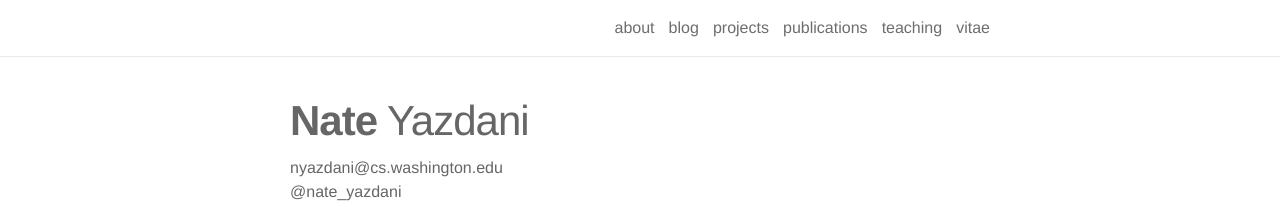
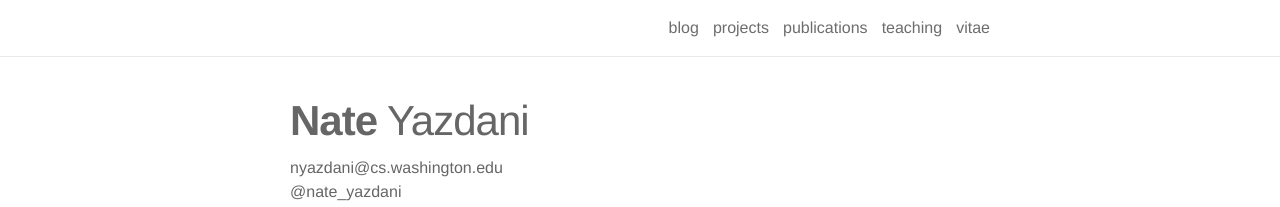
Before and after one commit to nateyazdani/nateyazdani.github.io, a Jekyll site: the page built from _pages/about.md, in a window 1280 px wide. Shown: the top 207 px of the page. Built offline with Jekyll 4.4.1, drawn with Linux system fonts in a browser that asks for light colours; nearby versions of some CDN libraries; emoji names are drawn with the system emoji font.

Commit message:
Use name to link to about page

```diff
--- a/_includes/header.html
+++ b/_includes/header.html
@@ -3,17 +3,17 @@
   <div class="wrapper">
 
     {% if page.layout != "about" %}
-    <span class="site-title">
+    <a class="site-title" href="{{ site.baseurl | prepend: site.url }}/">
         {% assign name = site.name | split: ' ' %}
         <strong>{{ name | first | downcase }}</strong> {{ name | last | downcase }}
-    </span>
+    </a>
     {% endif %}
 
     <nav class="site-nav">
 
       <div class="trigger">
         <!-- About -->
-        <a class="page-link" href="{{ site.baseurl | prepend: site.url }}/">about</a>
+        <!--<a class="page-link" href="{{ site.baseurl | prepend: site.url }}/">about</a>-->
 
         <!-- Blog -->
         <a class="page-link" href="{{ '/blog/' | prepend: site.baseurl | prepend: site.url }}">blog</a>
```
